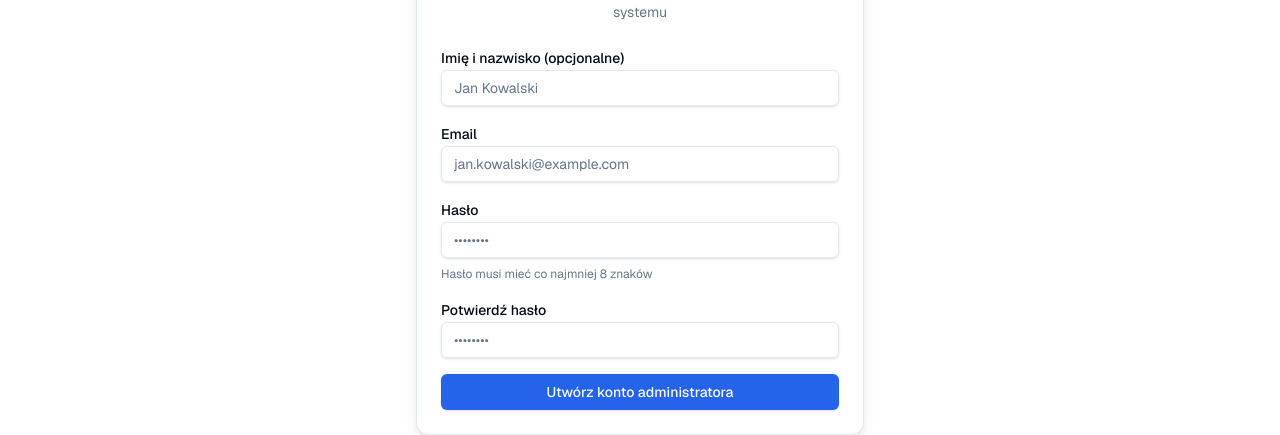
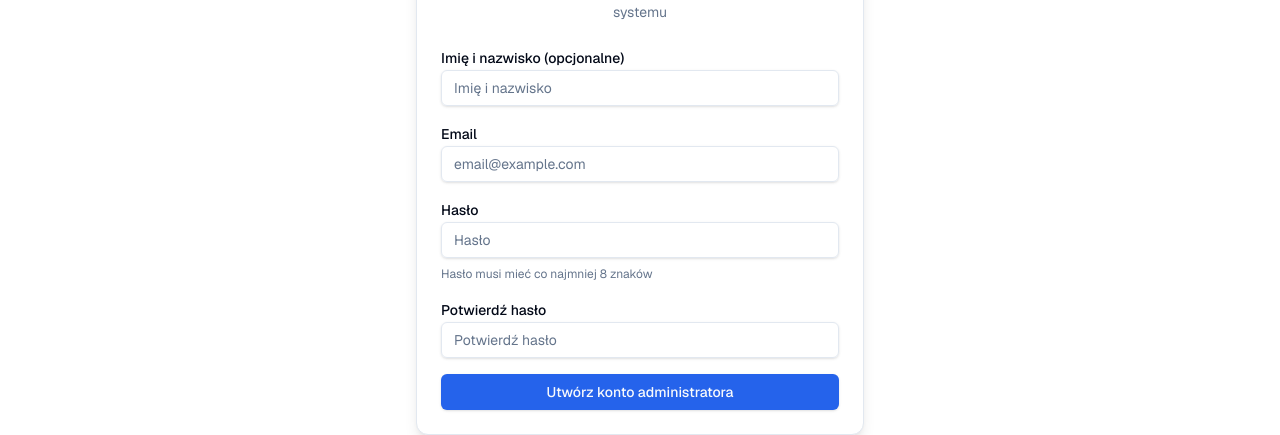
Before and after one commit to Nasus20202/atu-ekartoteka, a Next.js app: page /register in a window 1280 px wide. Shown: the part 259-694 px from the top of the page. Built offline with nearby package versions, Linux system fonts and the light colour scheme; no server answers; the database is empty.

Commit message:
chore: adjust placeholders

```diff
--- a/src/app/admin/users/page.tsx
+++ b/src/app/admin/users/page.tsx
@@ -789,7 +789,7 @@ export default function AdminUsersPage() {
                     <Input
                       id="password"
                       type="password"
-                      placeholder="••••••••"
+                      placeholder="Hasło"
                       value={newUserData.password}
                       onChange={(e) =>
                         setNewUserData({
--- a/src/app/forgot-password/page.tsx
+++ b/src/app/forgot-password/page.tsx
@@ -71,7 +71,7 @@ export default function ForgotPasswordPage() {
           <Input
             id="email"
             type="email"
-            placeholder="twoj@email.com"
+            placeholder="email@example.com"
             value={email}
             onChange={(e) => setEmail(e.target.value)}
             required
--- a/src/app/login/page.tsx
+++ b/src/app/login/page.tsx
@@ -86,7 +86,7 @@ function LoginForm() {
           <Input
             id="password"
             type="password"
-            placeholder="••••••••"
+            placeholder="Hasło"
             autoComplete="current-password"
             required
             value={password}
--- a/src/app/register/page.tsx
+++ b/src/app/register/page.tsx
@@ -170,7 +170,7 @@ export default function RegisterPage() {
           <Input
             id="name"
             type="text"
-            placeholder="Jan Kowalski"
+            placeholder="Imię i nazwisko"
             value={formData.name}
             onChange={(e) => setFormData({ ...formData, name: e.target.value })}
             disabled={loading}
@@ -182,7 +182,7 @@ export default function RegisterPage() {
           <Input
             id="email"
             type="email"
-            placeholder="jan.kowalski@example.com"
+            placeholder="email@example.com"
             value={formData.email}
             onChange={(e) =>
               setFormData({ ...formData, email: e.target.value })
@@ -197,7 +197,7 @@ export default function RegisterPage() {
           <Input
             id="password"
             type="password"
-            placeholder="••••••••"
+            placeholder="Hasło"
             value={formData.password}
             onChange={(e) =>
               setFormData({ ...formData, password: e.target.value })
@@ -216,7 +216,7 @@ export default function RegisterPage() {
           <Input
             id="confirmPassword"
             type="password"
-            placeholder="••••••••"
+            placeholder="Potwierdź hasło"
             value={formData.confirmPassword}
             onChange={(e) =>
               setFormData({ ...formData, confirmPassword: e.target.value })
--- a/src/app/reset-password/page.tsx
+++ b/src/app/reset-password/page.tsx
@@ -114,7 +114,7 @@ function ResetPasswordContent() {
           <Input
             id="password"
             type="password"
-            placeholder="••••••••"
+            placeholder="Hasło"
             value={password}
             onChange={(e) => setPassword(e.target.value)}
             required
@@ -129,7 +129,7 @@ function ResetPasswordContent() {
           <Input
             id="confirmPassword"
             type="password"
-            placeholder="••••••••"
+            placeholder="Hasło"
             value={confirmPassword}
             onChange={(e) => setConfirmPassword(e.target.value)}
             required
--- a/src/components/profile-form.tsx
+++ b/src/components/profile-form.tsx
@@ -116,7 +116,7 @@ export function ProfileForm({ initialName }: ProfileFormProps) {
           <Label htmlFor="name">Imię i nazwisko</Label>
           <Input
             id="name"
-            placeholder="Jan Kowalski"
+            placeholder="Imię i nazwisko"
             value={formData.name}
             onChange={(e) => setFormData({ ...formData, name: e.target.value })}
           />
@@ -134,7 +134,7 @@ export function ProfileForm({ initialName }: ProfileFormProps) {
             <Input
               id="currentPassword"
               type={showCurrentPassword ? 'text' : 'password'}
-              placeholder="••••••••"
+              placeholder="Hasło"
               value={formData.currentPassword}
               onChange={(e) =>
                 setFormData({
@@ -163,7 +163,7 @@ export function ProfileForm({ initialName }: ProfileFormProps) {
             <Input
               id="newPassword"
               type={showNewPassword ? 'text' : 'password'}
-              placeholder="••••••••"
+              placeholder="Nowe hasło"
               value={formData.newPassword}
               onChange={(e) =>
                 setFormData({
@@ -191,7 +191,7 @@ export function ProfileForm({ initialName }: ProfileFormProps) {
           <Input
             id="confirmPassword"
             type="password"
-            placeholder="••••••••"
+            placeholder="Potwierdź nowe hasło"
             value={formData.confirmPassword}
             onChange={(e) =>
               setFormData({
```
